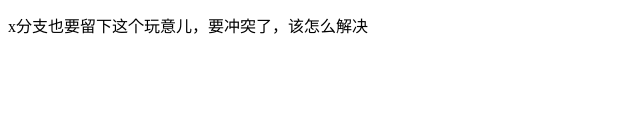
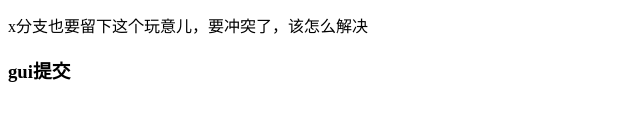
Before and after one commit to liuleill/git_demo1, a plain HTML site: page index.html in a window 1280 px wide. Shown: the part 251-372 px from the top of the page, without its empty margins (0-640 px from the left). Drawn offline with Linux system fonts and the light colour scheme.

Commit message:
提交gui新加的

```diff
--- a/index.html
+++ b/index.html
@@ -13,5 +13,6 @@
 <img src="图片.jpg" alt="这是一张图片">
 <p>master分支，我要留着这个</p>
 <p>x分支也要留下这个玩意儿，要冲突了，该怎么解决</p>
+<h3>gui提交</h3>
 </body>
 </html>
```
